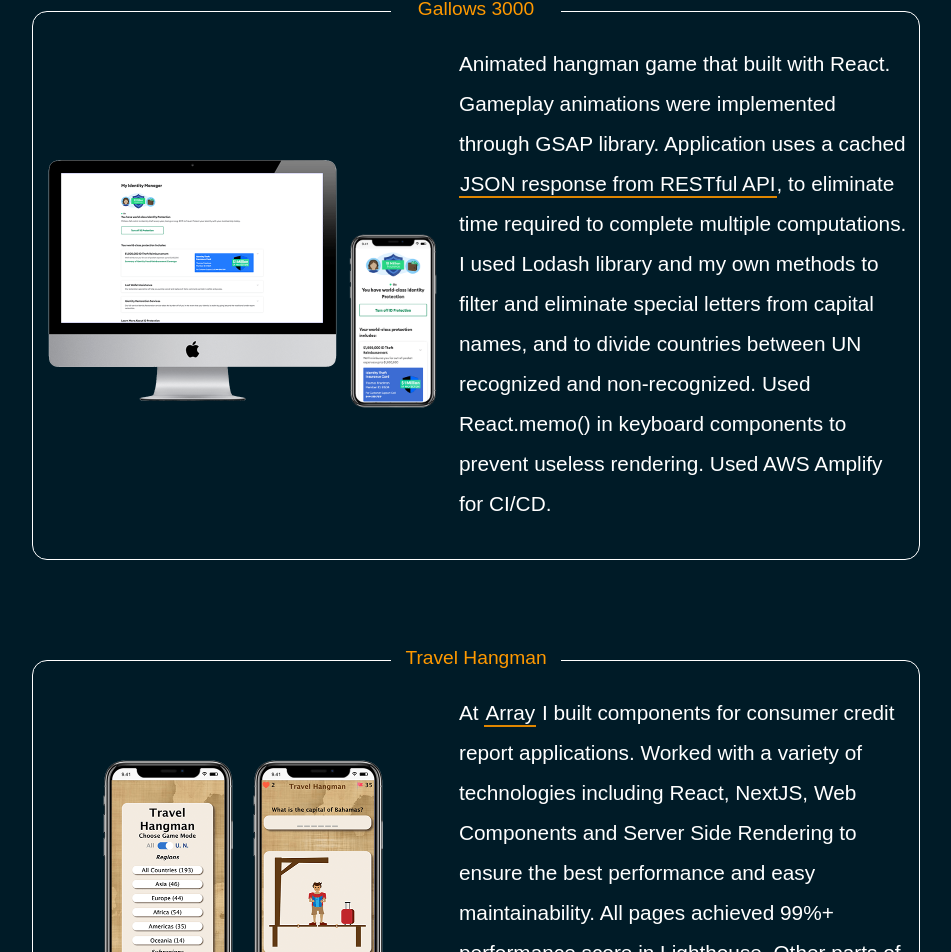
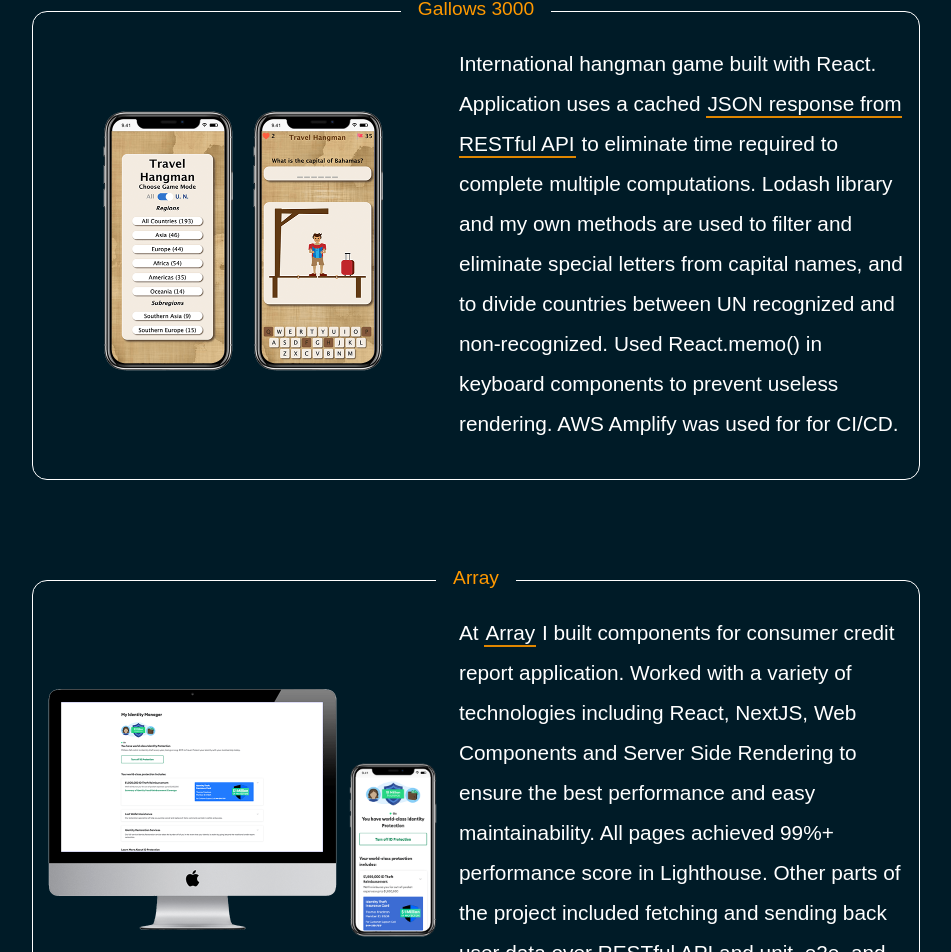
Before and after one commit to whoiskonstantin/personal-website-v2, a React (Create React App) app: page / in a window 1280 px wide. Shown: the part 2453-3405 px from the top of the page, without its empty margins (264-1215 px from the left). Built offline with nearby package versions, Linux system fonts and the light colour scheme; a web font is replaced by a local one.

Commit message:
Updated content with array screenshots

```diff
--- a/package.json
+++ b/package.json
@@ -9,7 +9,7 @@
     "gsap": "file:gsap-bonus.tgz",
     "react": "^16.13.1",
     "react-dom": "^16.13.1",
-    "react-scripts": "3.4.1"
+    "react-scripts": "^3.4.3"
   },
   "scripts": {
     "start": "react-scripts start",
--- a/src/GlobalStyle.css
+++ b/src/GlobalStyle.css
@@ -145,8 +145,8 @@
   width: 180px;
 }
 
-h3.width-150px {
-  width: 150px;
+h3.width-130px {
+  width: 130px;
 }
 
 h3.width-60px {
--- a/src/components/App.js
+++ b/src/components/App.js
@@ -179,58 +179,8 @@
             className='sub-section projects-sub-section'
             id={darkMode ? 'darkBorder' : ''}
           >
-            <h3 className='width-150px' id={darkMode ? 'darkTitle' : ''}>
+            <h3 className='width-130px' id={darkMode ? 'darkTitle' : ''}>
               Gallows 3000
-            </h3>
-            <div className='project-images'>
-              <a
-                href='https://konstantinbasmanov-nextjs-lwkoyq3yc.vercel.app/'
-                target='_blank'
-                rel='noopener noreferrer'
-              >
-                <img
-                  className='desktop'
-                  src={ArrayDesktop}
-                  alt='Personal Website v1'
-                />
-              </a>
-              <a
-                href='https://konstantinbasmanov-nextjs-lwkoyq3yc.vercel.app/'
-                target='_blank'
-                rel='noopener noreferrer'
-              >
-                <img
-                  className='mobile'
-                  src={ArrayMobile}
-                  alt='Personal Website v1'
-                />
-              </a>
-            </div>
-            <div>
-              <p className='project-description'>
-                Animated hangman game that built with React. Gameplay animations
-                were implemented through GSAP library. Application uses a cached{' '}
-                <a
-                  className={`contact-link ${darkMode ? 'darkLink' : ''}`}
-                  href='https://restcountries.eu/rest/v2/all'
-                >
-                  JSON response from RESTful API
-                </a>
-                , to eliminate time required to complete multiple computations.
-                I used Lodash library and my own methods to filter and eliminate
-                special letters from capital names, and to divide countries
-                between UN recognized and non-recognized. Used React.memo() in
-                keyboard components to prevent useless rendering. Used AWS
-                Amplify for CI/CD.
-              </p>
-            </div>
-          </div>
-          <div
-            className='sub-section projects-sub-section'
-            id={darkMode ? 'darkBorder' : ''}
-          >
-            <h3 className='width-150px' id={darkMode ? 'darkTitle' : ''}>
-              Travel Hangman
             </h3>
             <div className='project-images'>
               <a
@@ -256,6 +206,57 @@
                 />
               </a>
             </div>
+
+            <div>
+              <p className='project-description'>
+                International hangman game built with React. Application uses a
+                cached{' '}
+                <a
+                  className={`contact-link ${darkMode ? 'darkLink' : ''}`}
+                  href='https://restcountries.eu/rest/v2/all'
+                >
+                  JSON response from RESTful API
+                </a>{' '}
+                to eliminate time required to complete multiple computations.
+                Lodash library and my own methods are used to filter and
+                eliminate special letters from capital names, and to divide
+                countries between UN recognized and non-recognized. Used
+                React.memo() in keyboard components to prevent useless
+                rendering. AWS Amplify was used for for CI/CD.
+              </p>
+            </div>
+          </div>
+          <div
+            className='sub-section projects-sub-section'
+            id={darkMode ? 'darkBorder' : ''}
+          >
+            <h3 className='width-60px' id={darkMode ? 'darkTitle' : ''}>
+              Array
+            </h3>
+            <div className='project-images'>
+              <a
+                href='https://konstantinbasmanov-nextjs.vercel.app'
+                target='_blank'
+                rel='noopener noreferrer'
+              >
+                <img
+                  className='desktop'
+                  src={ArrayDesktop}
+                  alt='Personal Website v1'
+                />
+              </a>
+              <a
+                href='https://konstantinbasmanov-nextjs.vercel.app'
+                target='_blank'
+                rel='noopener noreferrer'
+              >
+                <img
+                  className='mobile'
+                  src={ArrayMobile}
+                  alt='Personal Website v1'
+                />
+              </a>
+            </div>
             <div>
               <p className='project-description'>
                 At{' '}
@@ -265,13 +266,13 @@
                 >
                   Array
                 </a>{' '}
-                I built components for consumer credit report applications.
+                I built components for consumer credit report application.
                 Worked with a variety of technologies including React, NextJS,
                 Web Components and Server Side Rendering to ensure the best
                 performance and easy maintainability. All pages achieved 99%+
                 performance score in Lighthouse. Other parts of the project
-                included fetching user data using RESTful API and performed
-                unit, e2e, and snapshot tests using Cypress (Mocha).
+                included fetching and sending back user data over RESTful API
+                and unit, e2e, and snapshot testing using Cypress.
               </p>
             </div>
           </div>
--- a/src/components/Greeting.js
+++ b/src/components/Greeting.js
@@ -4,11 +4,10 @@
   const greetingsList = [
     'Hello!',
     'Здравствуйте!',
+    'Hola!',
+    'नमस्ते!',
     'Bonjour!',
-    '!مرحبا',
     'Ciao!',
-    'Hola!',
-    '你好!'
   ]
 
   const [indx, setIndx] = useState(0)
@@ -18,7 +17,7 @@
       y: 10,
       opacity: 0,
       ease: Power0.easeIn,
-      duration: 0.4
+      duration: 0.4,
     })
     gsap.to('.flip', { y: 0, opacity: 1, ease: Power0.easeIn, duration: 0.4 })
   }
@@ -28,7 +27,7 @@
       y: -10,
       opacity: 0,
       ease: Power0.easeOut,
-      duration: 0.4
+      duration: 0.4,
     })
   }
 
@@ -40,8 +39,8 @@
     const interval = setInterval(() => {
       animationOut()
       const timeout = setTimeout(() => {
-        if (indx < 6) {
-          setIndx(indx => indx + 1)
+        if (indx < 5) {
+          setIndx((indx) => indx + 1)
         } else {
           setIndx(0)
         }
```
Also changed, not shown: 1 other file (tests, documents, lock files or other folders).
